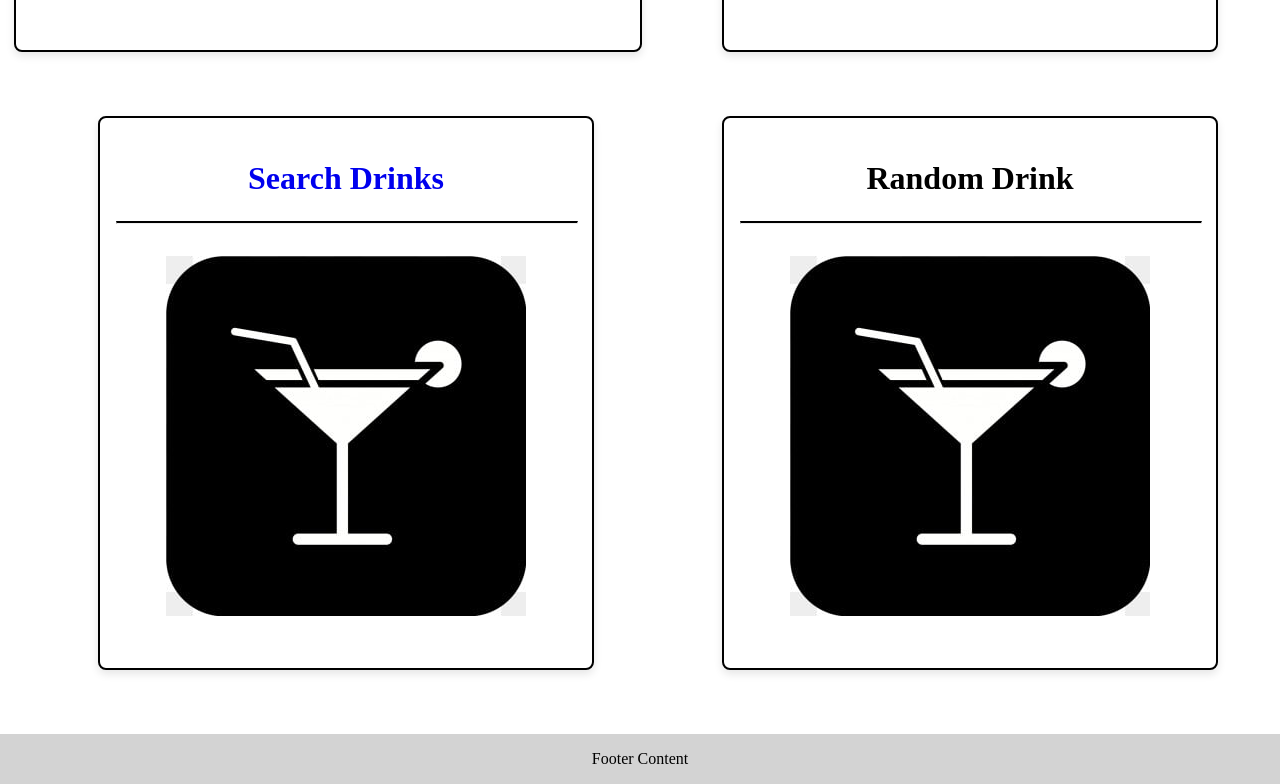
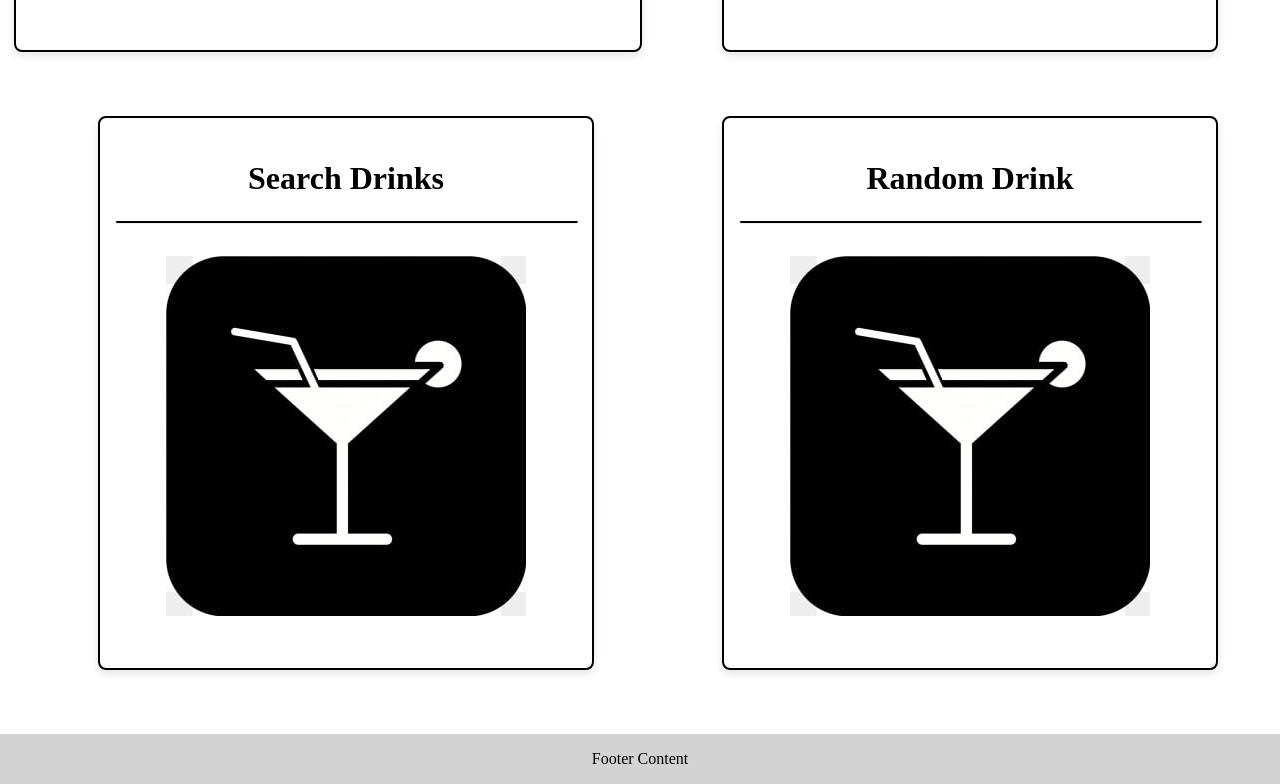
Before and after one commit to alexhalcazar/MyDrinksApp, a React (Vite) app in the folder client/: page / in a window 1280 px wide. Shown: the part 676-1460 px from the top of the page. Built offline with nearby package versions, Linux system fonts and the light colour scheme.

Commit message:
chore: deleted logs and unused code

```diff
--- a/client/src/App.jsx
+++ b/client/src/App.jsx
@@ -1,5 +1,4 @@
-import { BrowserRouter, Routes, Route, Link} from "react-router-dom";
-import Home from "./pages/Home.jsx";
+import { BrowserRouter, Routes, Route } from "react-router-dom";
 import SearchDrink from "./pages/SearchDrink.jsx";
 import MyDrinks from "./pages/MyDrinks.jsx";
 import RandomCocktail from "./pages/RandomCocktail.jsx";
@@ -30,13 +29,12 @@ const App = () => {
                                     imgAlt="A drink"
                                     link="/list"
                                 />
-                                <Link to="/search">
-                                    <Card
-                                        title="Search Drinks"
-                                        imgSrc={createDrink}
-                                        imgAlt="A drink"
-                                    />
-                                </Link>
+                                <Card
+                                    title="Search Drinks"
+                                    imgSrc={createDrink}
+                                    imgAlt="A drink"
+                                    link="/search"
+                                />
                                 <Card
                                     title="Random Drink"
                                     imgSrc={createDrink}
--- a/client/src/components/MyDrinkCard.jsx
+++ b/client/src/components/MyDrinkCard.jsx
@@ -1,9 +1,9 @@
 import './MyDrinkCard.css';
 import temp from '../assets/createDrink.jpg'
 
-const MyDrinkCard = ({ drink, onClick }) => {
+const MyDrinkCard = ({ drink }) => {
     return (
-        <div className="drink-card" onClick={() => onClick(drink)}>
+        <div className="drink-card">
             <img
             src={drink.strDrinkThumb}
             alt={drink.strDrink}
```
Also changed, not shown: 1 other file (tests, documents, lock files or other folders).
